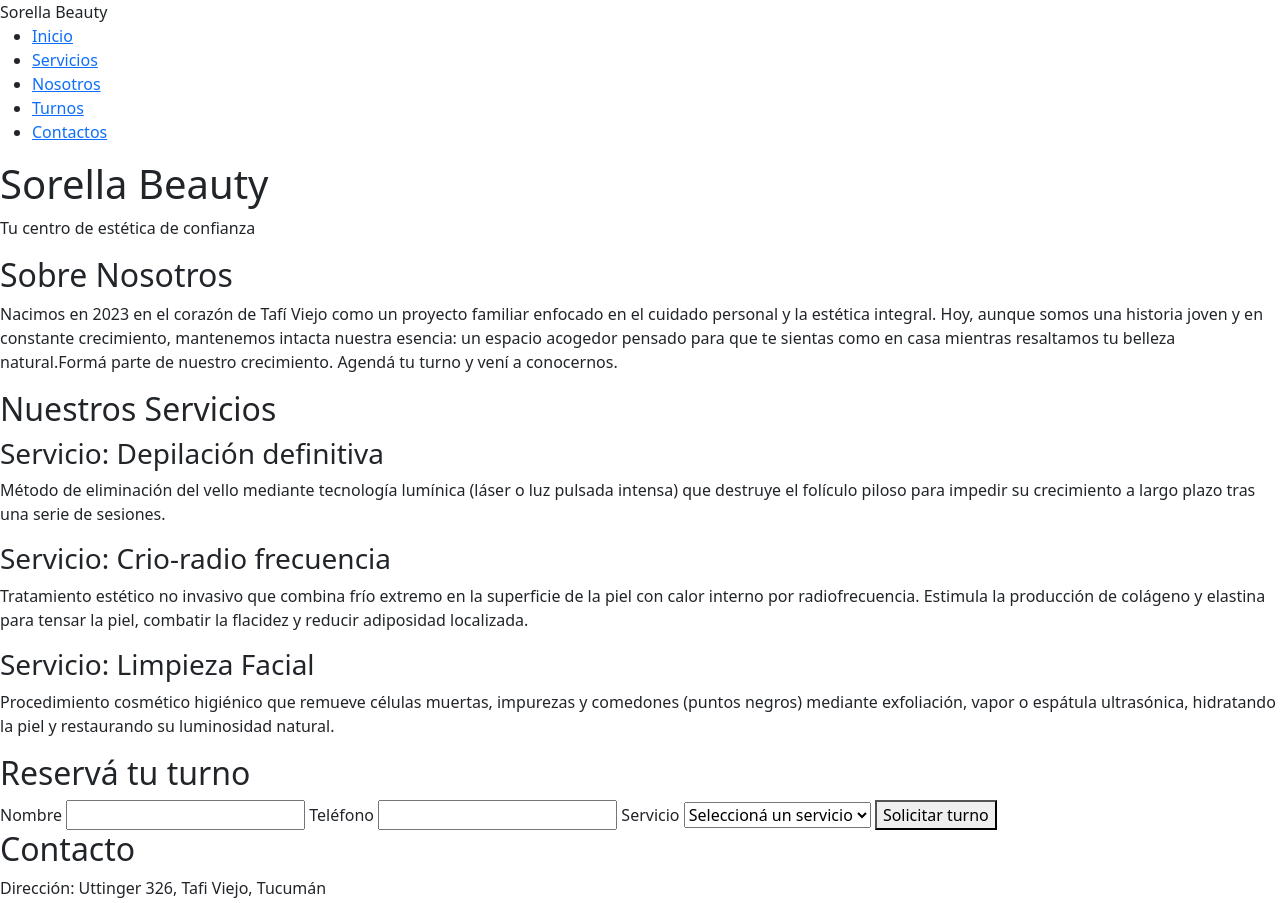
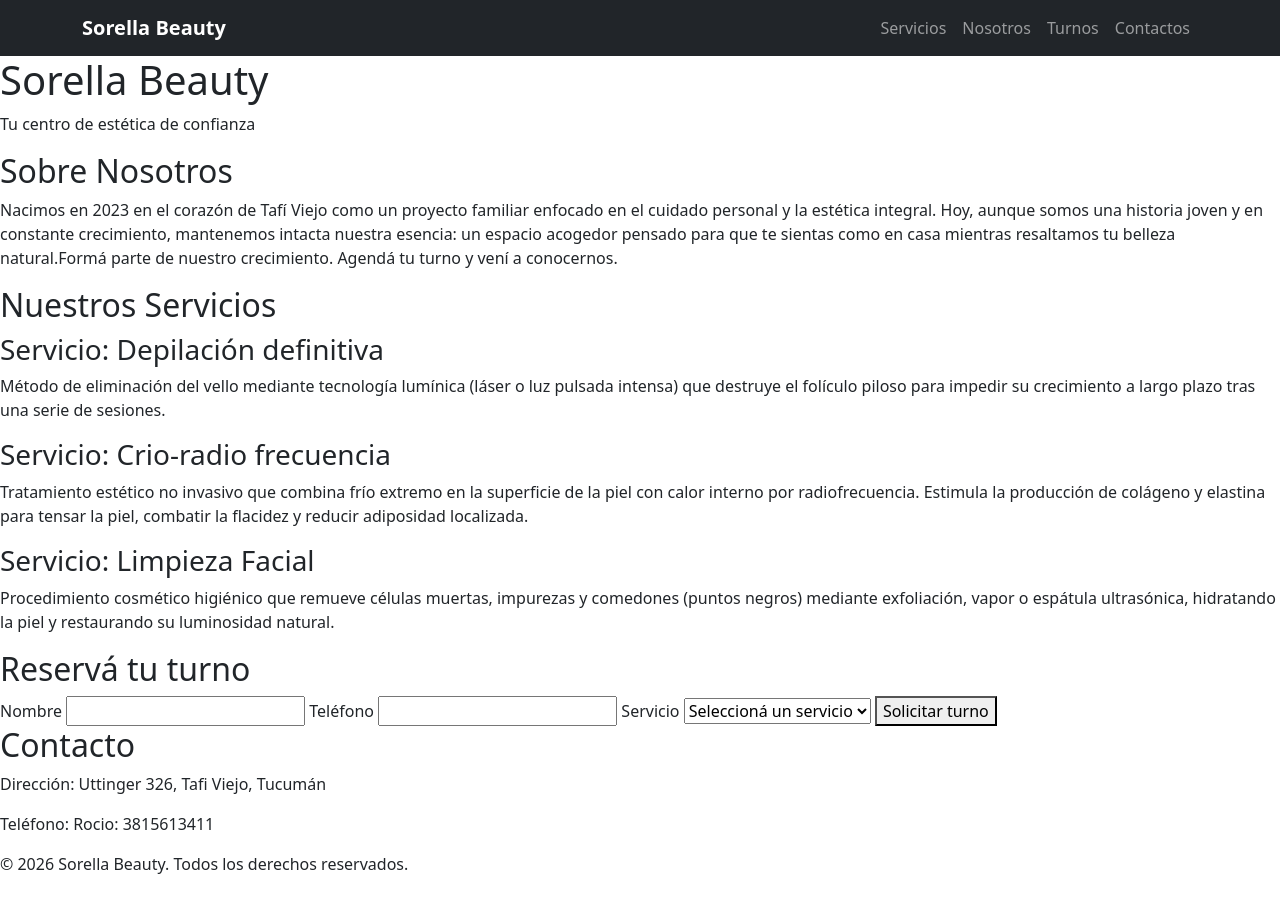
Before and after one commit to OG-Taka/Sorella-Beauty, a plain HTML site: page index.html in a window 1280 px wide. Shown: the top 903 px of the page. Drawn offline with nearby package versions, Linux system fonts and the light colour scheme.

Commit message:
Se modifico el Navbar a bootstrap

```diff
--- a/index.html
+++ b/index.html
@@ -9,15 +9,39 @@
   </head>
   <body>
     <header>
-      <nav>
-        <div class="logo">Sorella Beauty</div>
-        <ul class="nav-links">
-          <li><a href="#inicio">Inicio</a></li>
-          <li><a href="#servicios">Servicios</a></li>
-          <li><a href="#nosotros">Nosotros</a></li>
-          <li><a href="#turnos">Turnos</a></li>
-          <li><a href="#contacto">Contactos</a></li>
-        </ul>
+      <nav class="navbar navbar-expand-md navbar-dark bg-dark sticky-top">
+        <div class="container">
+          <a class="navbar-brand fw-bold" href="#inicio">Sorella Beauty</a>
+
+          <button
+            class="navbar-toggler"
+            type="button"
+            data-bs-toggle="collapse"
+            data-bs-target="#navLinks"
+            aria-controls="navLinks"
+            aria-expanded="false"
+            aria-label="Toggle navigation"
+          >
+            <span class="navbar-toggler-icon"></span>
+          </button>
+
+          <div class="collapse navbar-collapse" id="navLinks">
+            <ul class="navbar-nav ms-auto mb-2 mb-md-0">
+              <li class="nav-item">
+                <a class="nav-link" href="#servicios">Servicios</a>
+              </li>
+              <li class="nav-item">
+                <a class="nav-link" href="#nosotros">Nosotros</a>
+              </li>
+              <li class="nav-item">
+                <a class="nav-link" href="#turnos">Turnos</a>
+              </li>
+              <li class="nav-item">
+                <a class="nav-link" href="#contacto">Contactos</a>
+              </li>
+            </ul>
+          </div>
+        </div>
       </nav>
     </header>
 
```
